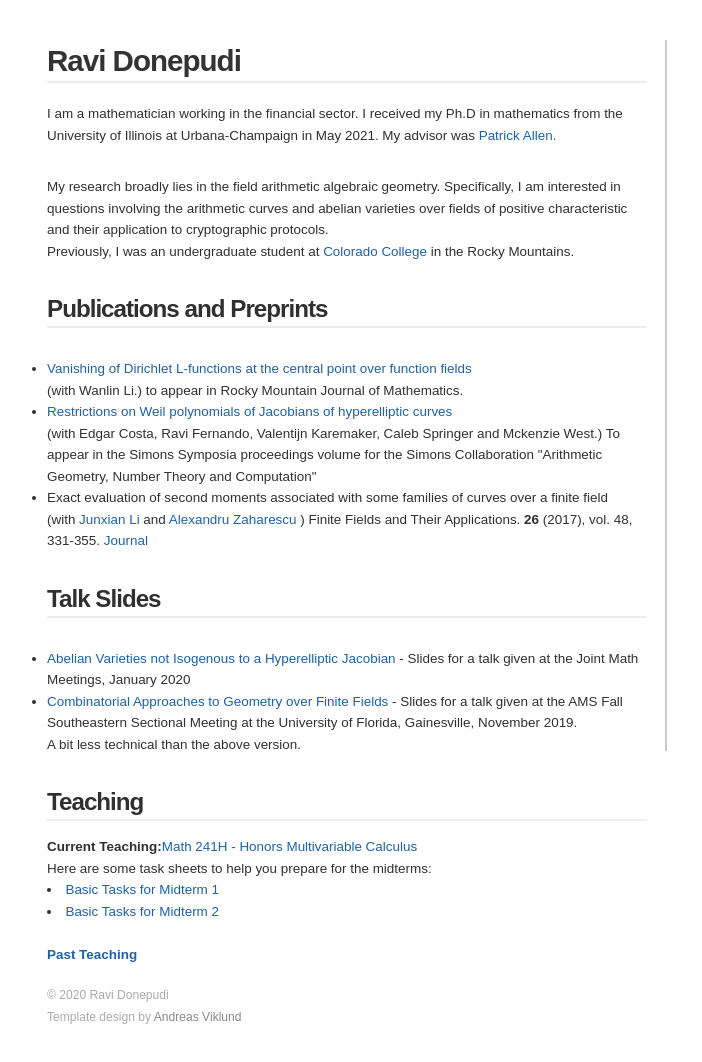
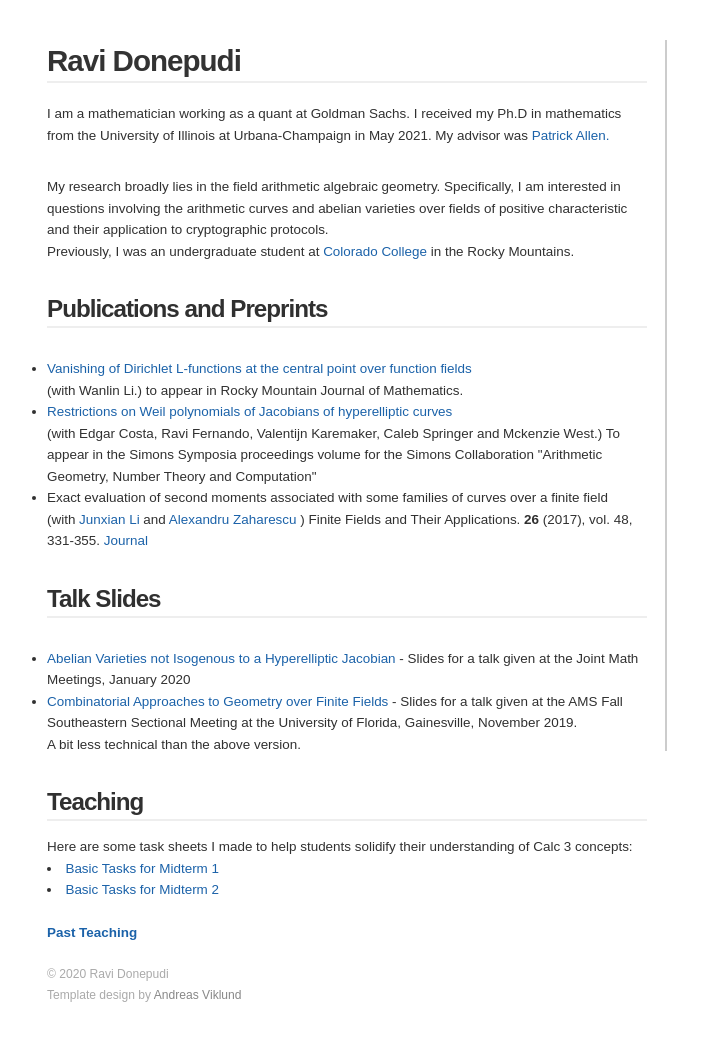
Before and after one commit to ravi-donepudi/ravi-donepudi.github.io, a plain HTML site: page index.html in a window 1280 px wide. Shown: the full height of the page, 143-845 px from the left. Drawn offline with Linux system fonts and the light colour scheme.

Commit message:
moved teaching to past.

```diff
--- a/index.html
+++ b/index.html
@@ -30,7 +30,7 @@
       </div>
       <div id="content">
         <h2>Ravi Donepudi</h2>
-        <p> I am a mathematician working in the financial sector. I received my Ph.D in mathematics from the University of Illinois at Urbana-Champaign in May 2021. My advisor was  <a href= " https://patrick-allen.github.io/" > Patrick Allen. </a></p> My research broadly lies in the field arithmetic algebraic geometry. Specifically, I  am interested in  questions involving the arithmetic curves and abelian varieties over fields of positive characteristic and their application to cryptographic protocols.
+        <p> I am a mathematician working as a quant at Goldman Sachs. I received my Ph.D in mathematics from the University of Illinois at Urbana-Champaign in May 2021. My advisor was  <a href= " https://patrick-allen.github.io/" > Patrick Allen. </a></p> My research broadly lies in the field arithmetic algebraic geometry. Specifically, I  am interested in  questions involving the arithmetic curves and abelian varieties over fields of positive characteristic and their application to cryptographic protocols.
         <p> Previously, I was an undergraduate student at <a href="https://www.coloradocollege.edu/"> Colorado College  </a> in the Rocky Mountains.</p>
         <ul style="list-style-type: disc;">
         </ul>
@@ -66,8 +66,7 @@
           Theory/Representation Theory Seminar</a>
 -->
           <h3>Teaching</h3>
-          <b>Current Teaching:</b><a href="https://learn.illinois.edu/course/view.php?id=52599">Math 241H - Honors Multivariable Calculus </a><br>
-		   Here are some task sheets to help you prepare for the midterms:
+		   Here are some task sheets I made to help students solidify their understanding of Calc 3 concepts:
 		  <li> <a href ="Past Teaching_files/basic_tasks_1.pdf"> Basic Tasks for Midterm 1</a>
           </li>
 		  <li> <a href ="Past Teaching_files/basic_tasks_2.pdf"> Basic Tasks for Midterm 2</a>
```
Also changed, not shown: past.html (+1 -1 lines), 1 other file.
